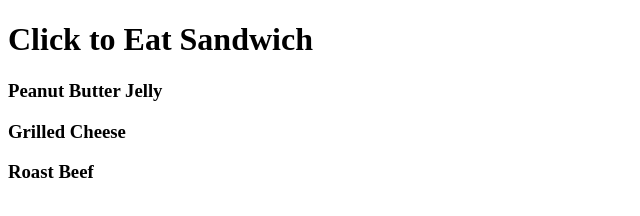
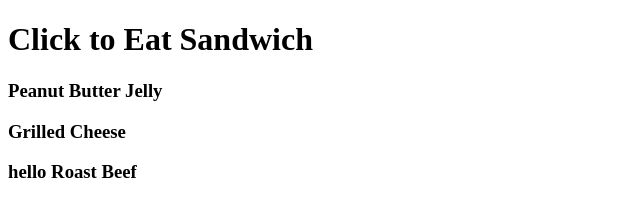
Before and after one commit to marykwong/Project1, a plain HTML site: page index.html in a window 1280 px wide. Shown: the full height of the page, 0-640 px from the left. Drawn offline with Linux system fonts and the light colour scheme.

Commit message:
add hello

```diff
--- a/index.html
+++ b/index.html
@@ -14,7 +14,7 @@
 	<h1>Click to Eat Sandwich</h1>
 	<h3 id="pbj">Peanut Butter Jelly</h3>
 	<h3 id="grilledcheese">Grilled Cheese</h3>
-	<h3 id="roastbeef">Roast Beef</h3>
+	<h3 id="roastbeef">hello Roast Beef</h3>
 
 	<div id="image-div"></div>
 
```
